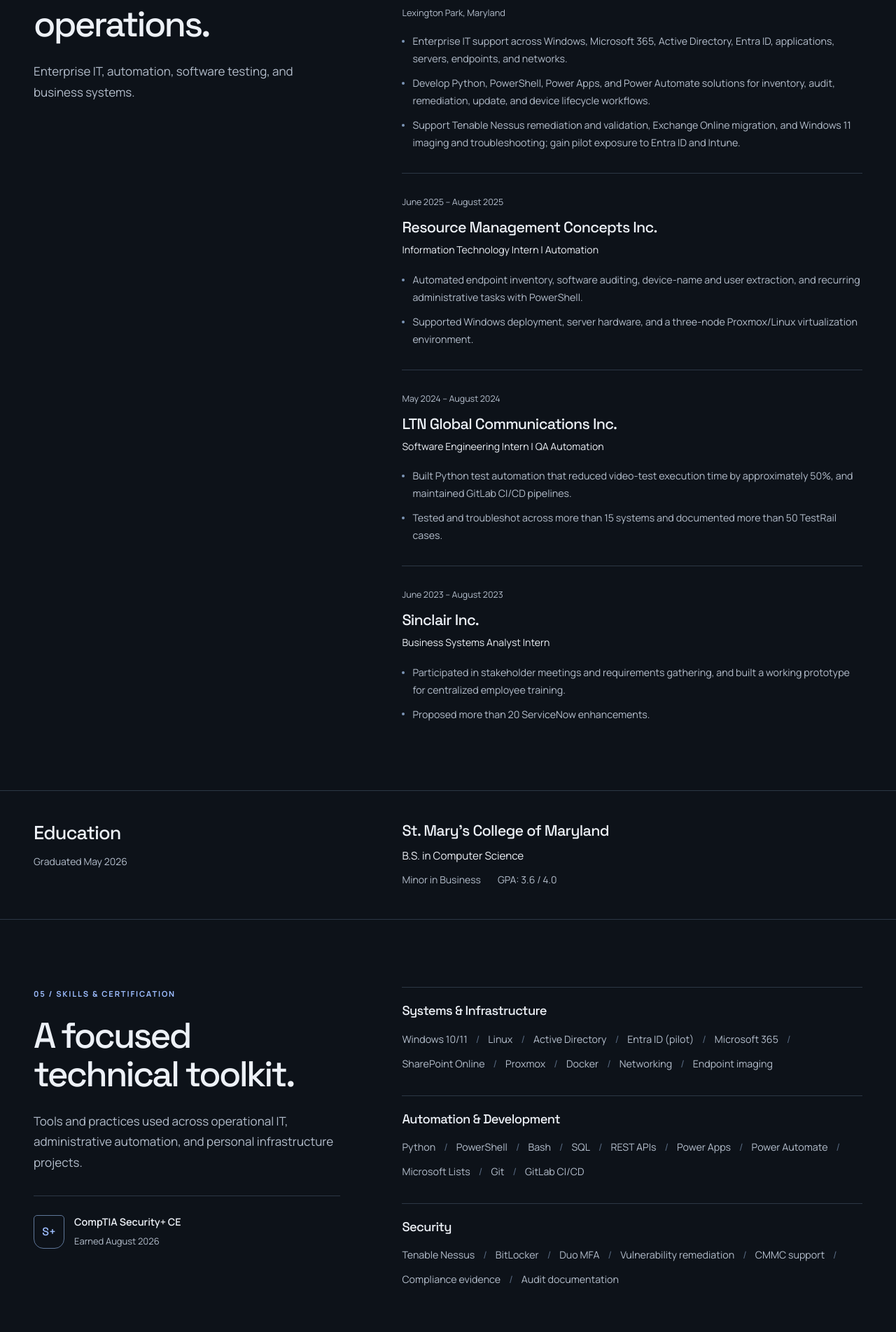
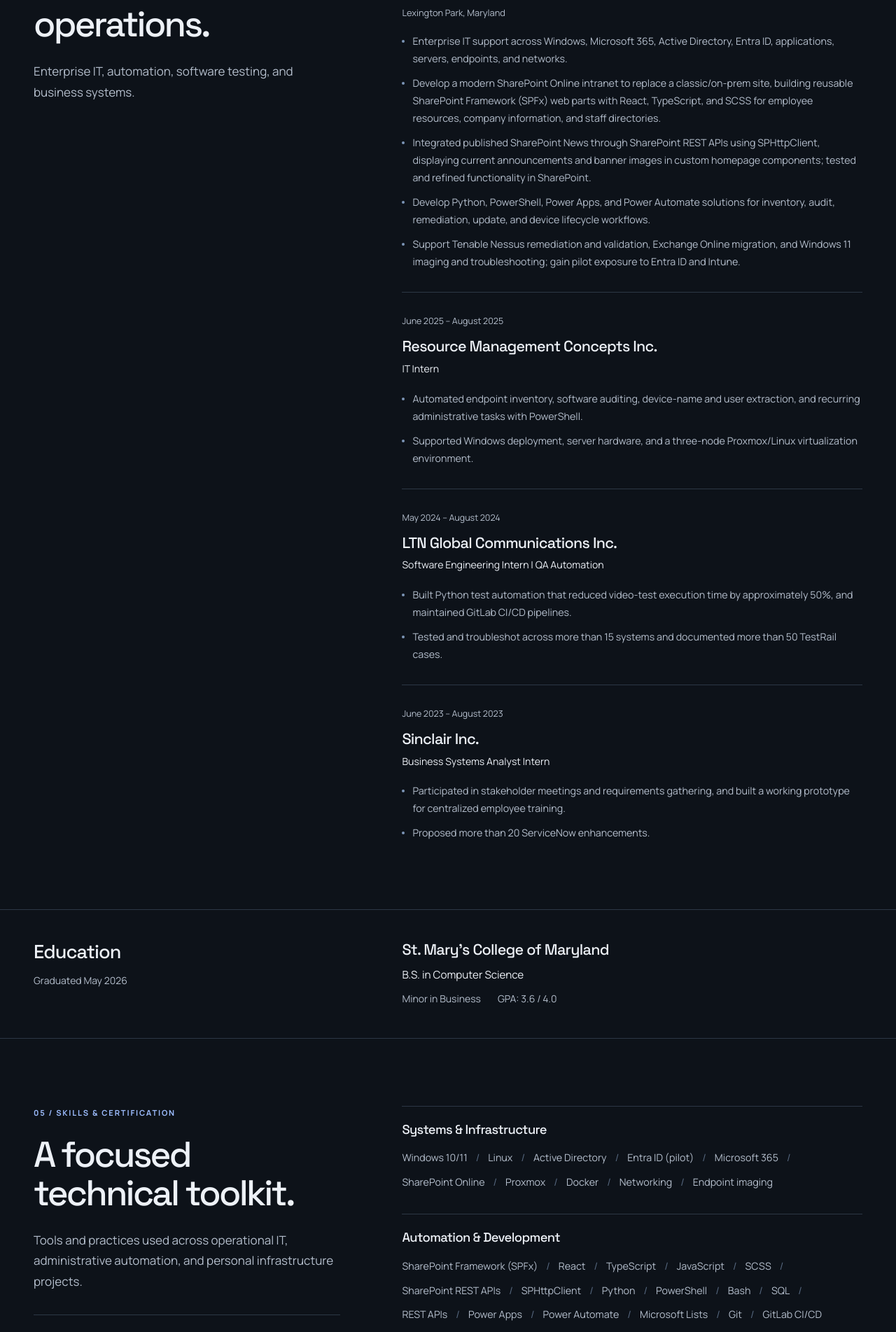
Before and after one commit to zkralec/zkralec-portfolio, a React (Create React App) app: page / in a window 1280 px wide. Shown: the part 6495-8398 px from the top of the page at 70% size. Built offline with nearby package versions, Linux system fonts and the light colour scheme.

Commit message:
Update portfolio with SPFx experience and latest M365 resume

```diff
--- a/src/data/portfolioData.js
+++ b/src/data/portfolioData.js
@@ -26,7 +26,7 @@
   },
 ];
 
-// The supplied Master PDF is served at the original public resume URL.
+// The October 7, 2026 M365 resume is served at the original public resume URL.
 export const resume = {
   href: '/Zachary-Kralec-Resume.pdf',
   publicPath: '/Zachary-Kralec-Resume.pdf',
@@ -288,7 +288,7 @@
 export const experience = [
   {
     company: 'Resource Management Concepts Inc.',
-    role: 'Corporate IT Support Analyst | Automation Systems',
+    role: 'Corporate IT Support/Help Desk Analyst',
     start: '2025-09',
     startLabel: 'September 2025',
     end: null,
@@ -296,13 +296,15 @@
     location: 'Lexington Park, Maryland',
     details: [
       'Enterprise IT support across Windows, Microsoft 365, Active Directory, Entra ID, applications, servers, endpoints, and networks.',
+      'Develop a modern SharePoint Online intranet to replace a classic/on-prem site, building reusable SharePoint Framework (SPFx) web parts with React, TypeScript, and SCSS for employee resources, company information, and staff directories.',
+      'Integrated published SharePoint News through SharePoint REST APIs using SPHttpClient, displaying current announcements and banner images in custom homepage components; tested and refined functionality in SharePoint.',
       'Develop Python, PowerShell, Power Apps, and Power Automate solutions for inventory, audit, remediation, update, and device lifecycle workflows.',
       'Support Tenable Nessus remediation and validation, Exchange Online migration, and Windows 11 imaging and troubleshooting; gain pilot exposure to Entra ID and Intune.',
     ],
   },
   {
     company: 'Resource Management Concepts Inc.',
-    role: 'Information Technology Intern | Automation',
+    role: 'IT Intern',
     start: '2025-06',
     startLabel: 'June 2025',
     end: '2025-08',
@@ -372,6 +374,13 @@
   {
     category: 'Automation & Development',
     items: [
+      'SharePoint Framework (SPFx)',
+      'React',
+      'TypeScript',
+      'JavaScript',
+      'SCSS',
+      'SharePoint REST APIs',
+      'SPHttpClient',
       'Python',
       'PowerShell',
       'Bash',
```
Also changed, not shown: 2 other files (tests, documents, lock files or other folders).
